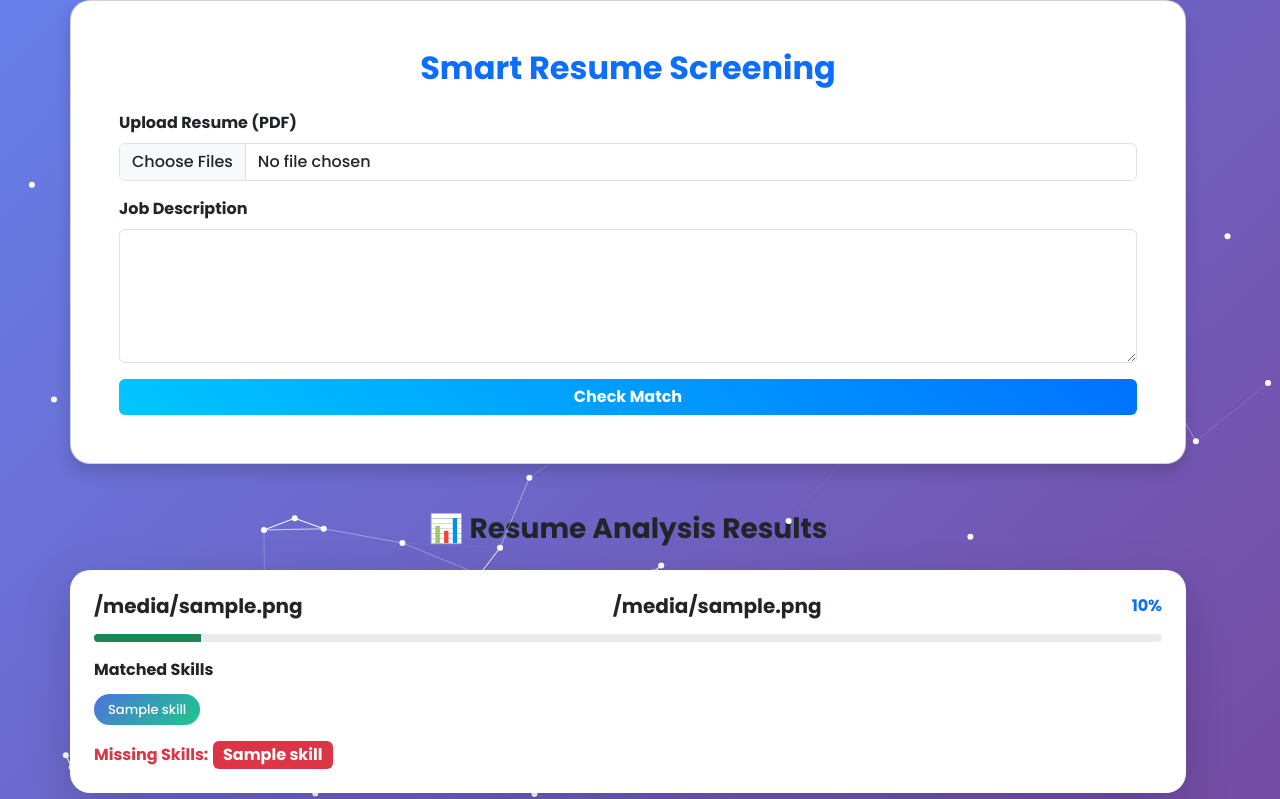
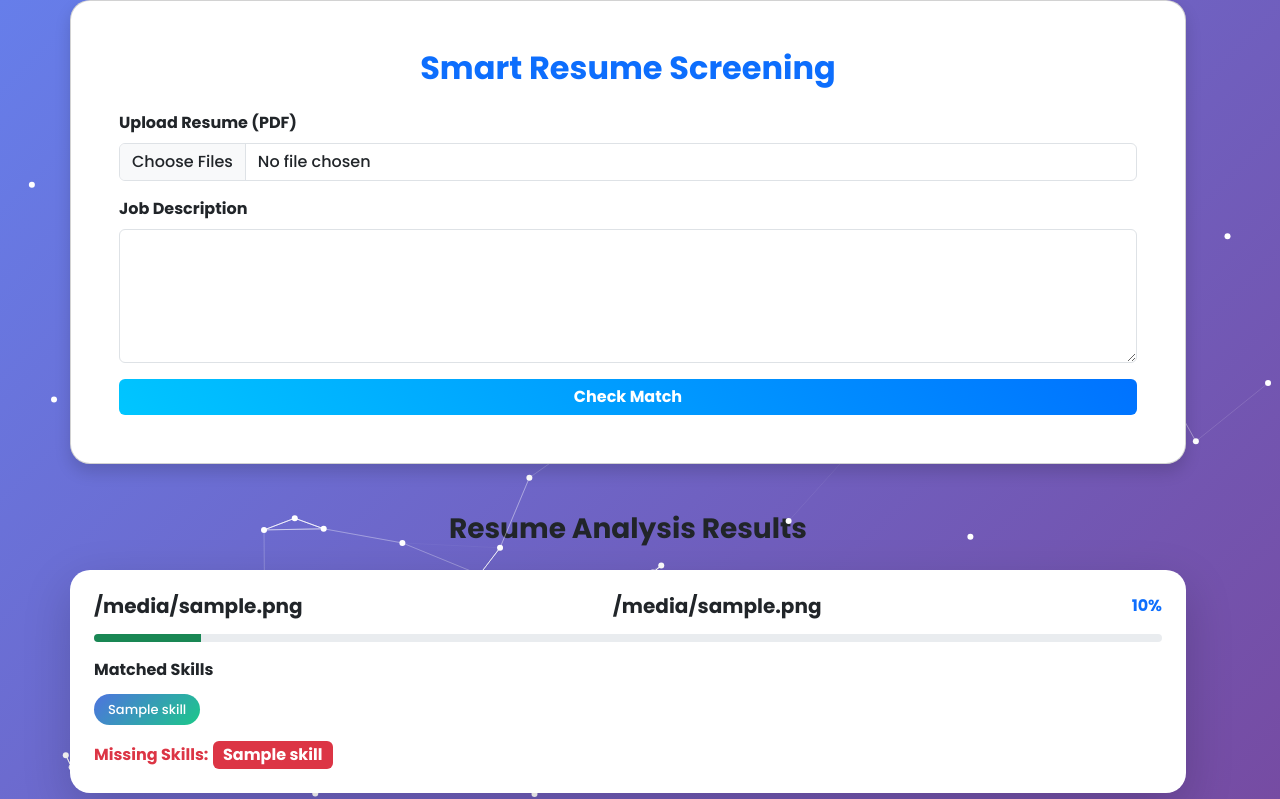
Before and after one commit to amanchauhan1015/amanchauhan1015, a Flask app: template templates/index.html in a window 1280 px wide. Shown: the top 799 px of the page. Run offline with Flask 3, Linux system fonts and the light colour scheme; the template is opened without the code that fills it: most values are stand-ins (such as "Sample title", 1, 10 or a date in 2020); some libraries are stand-ins or nearby versions.

Commit message:
remove result emoji

```diff
--- a/templates/index.html
+++ b/templates/index.html
@@ -103,7 +103,7 @@
         {% if results %}
         <div class="mt-5">
 
-            <h3 class="fw-bold mb-4 text-center">📊 Resume Analysis Results</h3>
+            <h3 class="fw-bold mb-4 text-center"> Resume Analysis Results</h3>
 
             {% for file, score, skills, missing in results %}
             <div class="card shadow-lg border-0 mb-4 p-4 resume-card">
```
